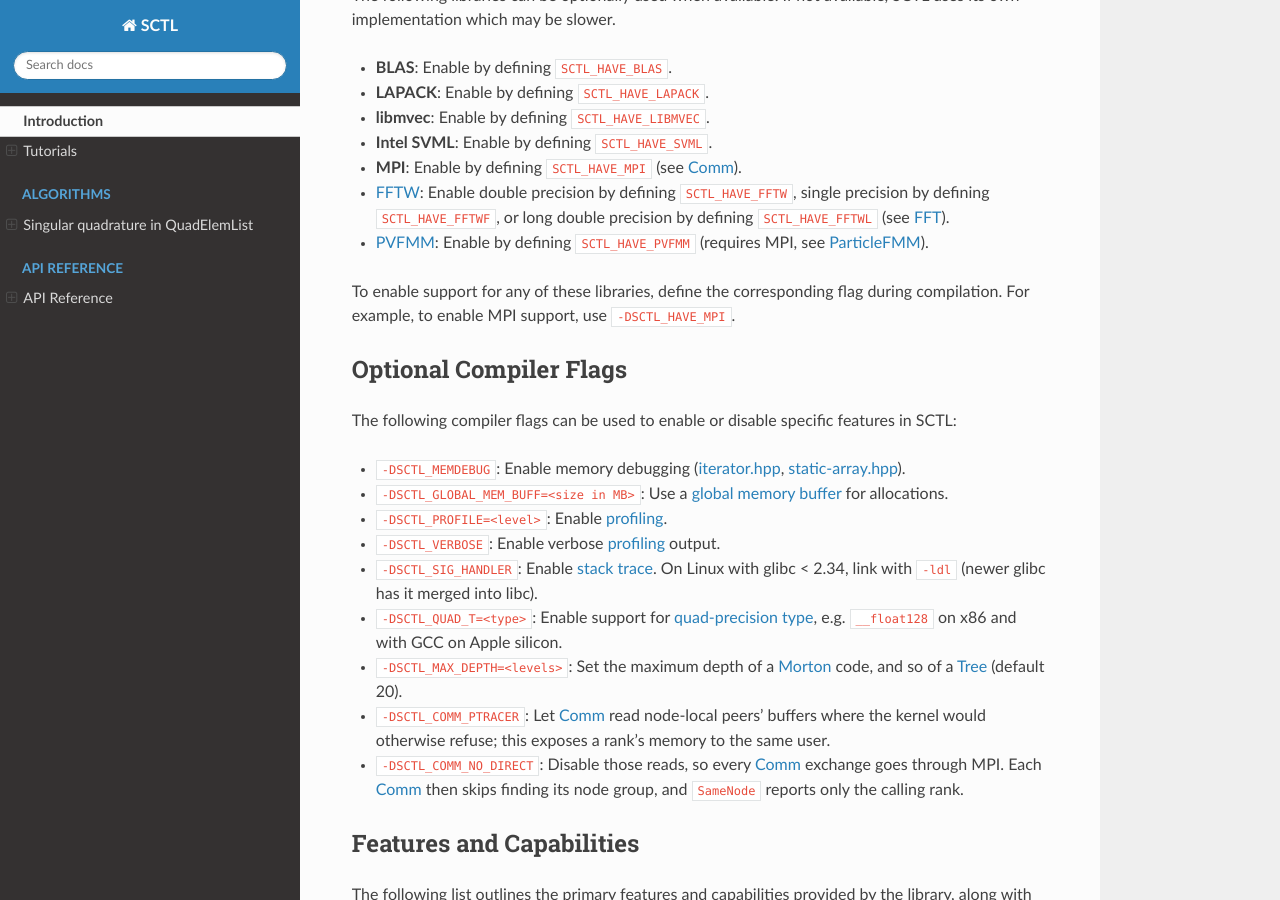
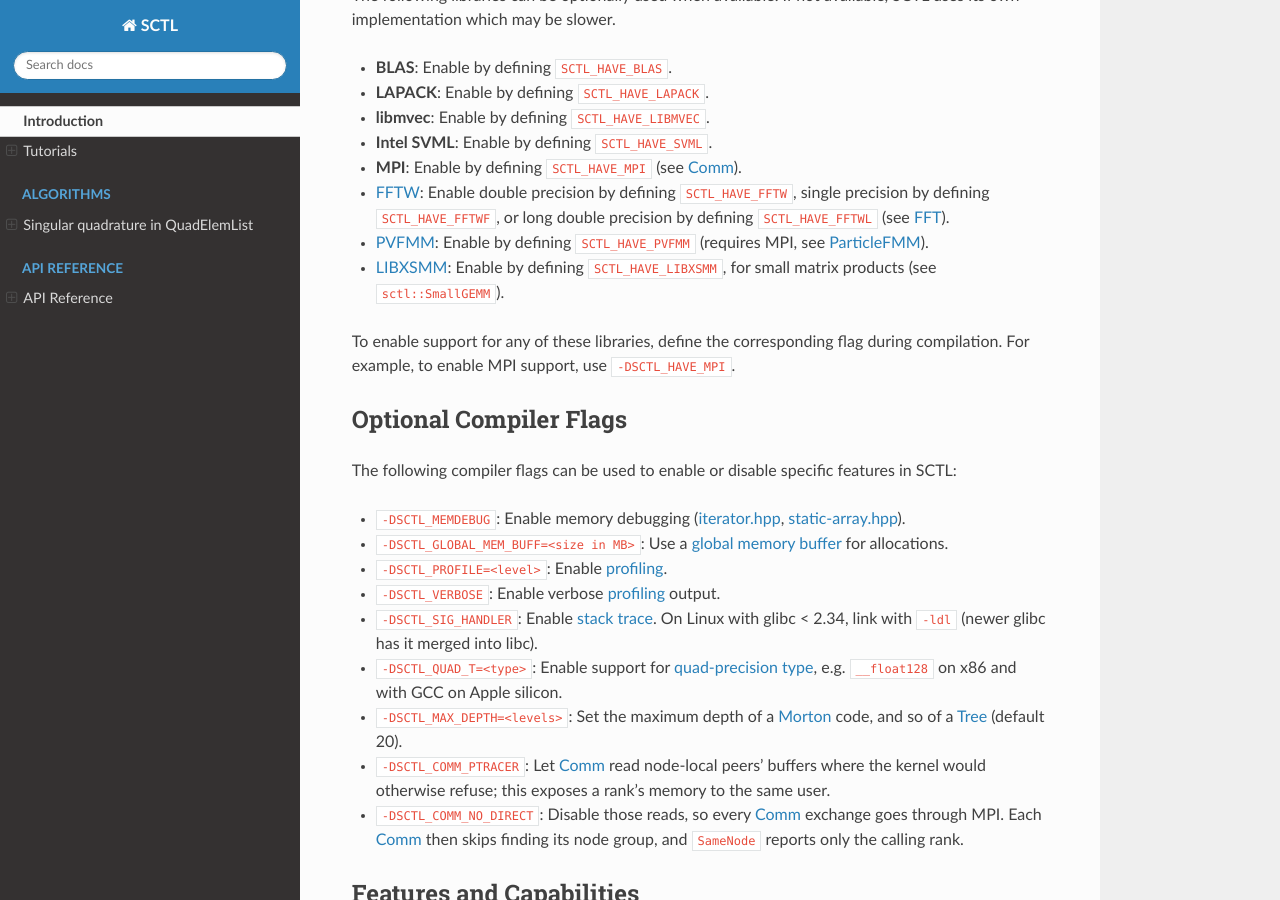
Before and after one commit to dmalhotra/SCTL, a Sphinx documentation site: the page built from doc/index.rst, in a window 1280 px wide and 900 px high, scrolled down 1157 px. Built offline with Sphinx 7.4.7 and the Read the Docs theme 3.1.0, drawn with Linux system fonts in a browser that asks for light colours.

Commit message:
Makefile, README: LIBXSMM for SmallGEMM on Linux and macOS
The commented-out LIBXSMM line now has a Linux version (-l:libxsmm.a, and
-lrt for glibc before 2.17, where clock_gettime is in librt) and a macOS
version (-lxsmm, no librt). README and doc/index.rst list LIBXSMM among the
optional dependencies: SCTL_HAVE_LIBXSMM makes SmallGEMM use kernels that
LIBXSMM generates.

Co-Authored-By: Claude Opus 5.5 <noreply@anthropic.com>

```diff
--- a/doc/index.rst
+++ b/doc/index.rst
@@ -69,6 +69,7 @@ The following libraries can be optionally used when available. If not available,
 - **MPI**: Enable by defining ``SCTL_HAVE_MPI`` (see :ref:`Comm <comm_hpp>`).
 - `FFTW <https://www.fftw.org>`_: Enable double precision by defining ``SCTL_HAVE_FFTW``, single precision by defining ``SCTL_HAVE_FFTWF``, or long double precision by defining ``SCTL_HAVE_FFTWL`` (see :ref:`FFT <fft_wrapper_hpp>`).
 - `PVFMM <http://pvfmm.org>`_: Enable by defining ``SCTL_HAVE_PVFMM`` (requires MPI, see :ref:`ParticleFMM <fmm-wrapper_hpp>`).
+- `LIBXSMM <https://github.com/libxsmm/libxsmm>`_: Enable by defining ``SCTL_HAVE_LIBXSMM``, for small matrix products (see ``sctl::SmallGEMM``).
 
 To enable support for any of these libraries, define the corresponding flag during compilation. For example, to enable MPI support, use ``-DSCTL_HAVE_MPI``.
 
```
Also changed, not shown: README.md (+1 -0 lines), 1 other file.
